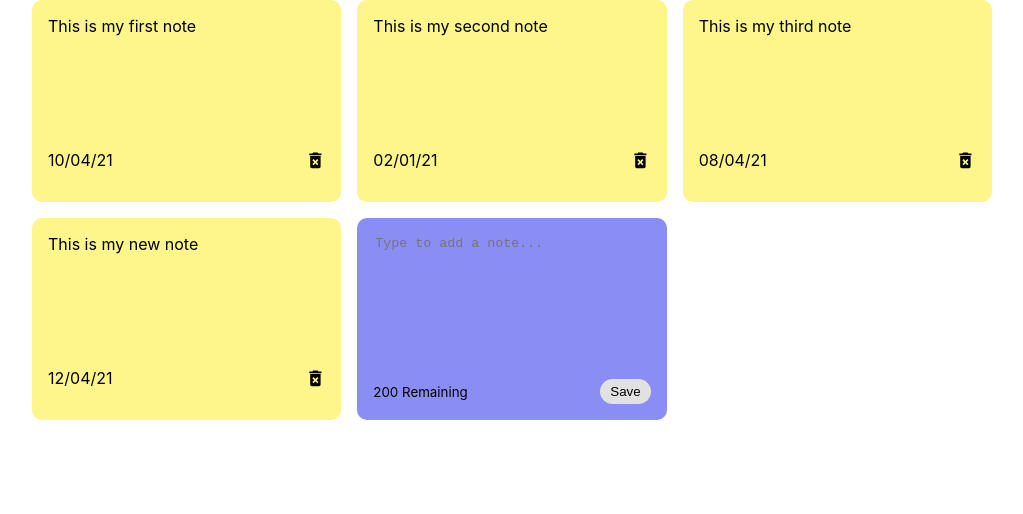
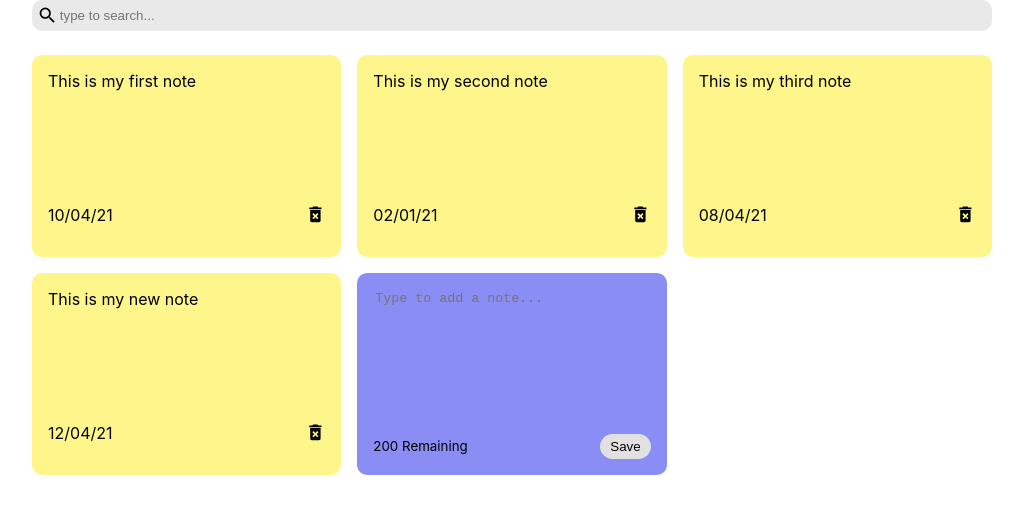
Before and after one commit to BillTheDude/React-Sticky-Notes, a React (Create React App) app: page / in a window 1280 px wide. Shown: the top 514 px of the page, without its empty margins (128-1151 px from the left). Built offline with nearby package versions, Linux system fonts and the light colour scheme.

Commit message:
started search filter option

```diff
--- a/src/App.js
+++ b/src/App.js
@@ -1,6 +1,7 @@
 import { useState } from "react";
 import { nanoid } from 'nanoid';
 import NotesList from "./Components/NotesList";
+import Search from "./Components/Search";
 
 const App = () => {
   const [notes,setNotes] = useState([
@@ -26,6 +27,8 @@
     }
 ]);
 
+const [searchText, setSearchText] = useState('');
+
 const addNote = (text) => {
   const date = new Date();
   const newNote = {
@@ -37,9 +40,19 @@
   setNotes(newNotes);
 };
 
+const deleteNote = (id) => {
+  const newNotes = notes.filter((note)=> note.id !== id);
+  setNotes(newNotes);
+}
+
   return(
   <div className='container'>
-    <NotesList notes={notes} handleAddNote={addNote}/>
+    <Search handleSearchNote={searchText}/>
+    <NotesList
+      notes={notes}
+      handleAddNote={addNote}
+      handleDeleteNote ={deleteNote}
+    />
   </div>
 
   );
--- a/src/Components/Note.js
+++ b/src/Components/Note.js
@@ -1,12 +1,15 @@
 import {MdDeleteForever} from 'react-icons/md';
 
-const Note = ({id,text,date}) => {
+const Note = ({id,text,date, handleDeleteNote}) => {
     return(
         <div className="note">
             <span>{text}</span>
             <div className="note-footer">
                 <p>{date}</p>
-                <MdDeleteForever className='delete-icon' size='1.3em'/>
+                <MdDeleteForever
+                    onClick = {()=> handleDeleteNote(id)}
+                    className='delete-icon'
+                    size='1.3em'/>
             </div>
         </div>
     )
--- a/src/Components/NotesList.js
+++ b/src/Components/NotesList.js
@@ -1,7 +1,7 @@
 import Note from './Note';
 import AddNote from './AddNote';
 
-const NotesList = ({ notes, handleAddNote }) => {
+const NotesList = ({ notes, handleAddNote, handleDeleteNote }) => {
     return(
         <div className="notes-list">
             {notes.map((note)=> (
@@ -9,6 +9,7 @@
                 id={note.id}
                 text={note.text}
                 date={note.date}
+                handleDeleteNote = {handleDeleteNote}
             />
         ))}
         <AddNote handleAddNote={handleAddNote}/>
--- /dev/null
+++ b/src/Components/Search.js
@@ -0,0 +1,18 @@
+import React from "react";
+import { MdSearch } from "react-icons/md";
+
+const Search = ({ handleSearchNote }) => {
+    return(
+        <div className="search">
+            <MdSearch className='search-icons' size='1.3em'/>
+            <input
+                onChange={(event)=> handleSearchNote(event.target.value)}
+                type="text"
+                placeholder="type to search..."
+
+            ></input>
+        </div>
+    );
+}
+
+export default Search;
--- a/src/index.css
+++ b/src/index.css
@@ -57,6 +57,7 @@
   display: flex;
   flex-direction: column;
   justify-content: space-between;
+  white-space: pre-wrap; /*keep any space that was added to the text*/
 }
 
 .note-footer{
@@ -64,3 +65,24 @@
   align-items: center;
   justify-content: space-between;
 }
+
+.delete-icon{
+  cursor: pointer;
+}
+
+.search{
+  display: flex;
+  align-items: center;
+  background-color: rgb(233,233,233);
+  border-radius: 10px;
+  padding: 5px;
+  margin-bottom: 1.5em;
+}
+.search input{
+  border: none;
+  background-color:rgb(233,233,233);
+
+}
+.search input:focus{
+    outline: none;
+}
```
